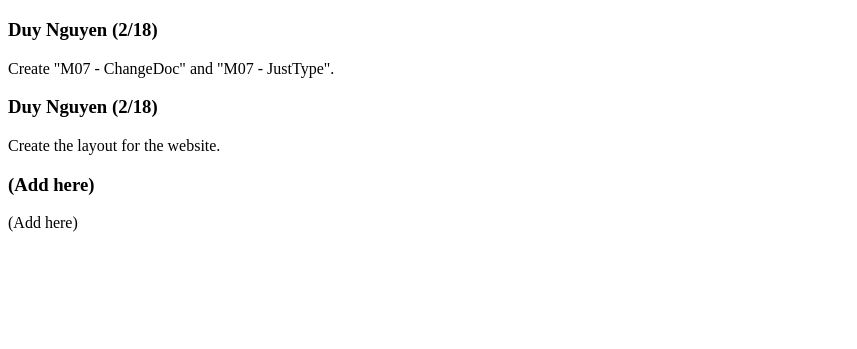
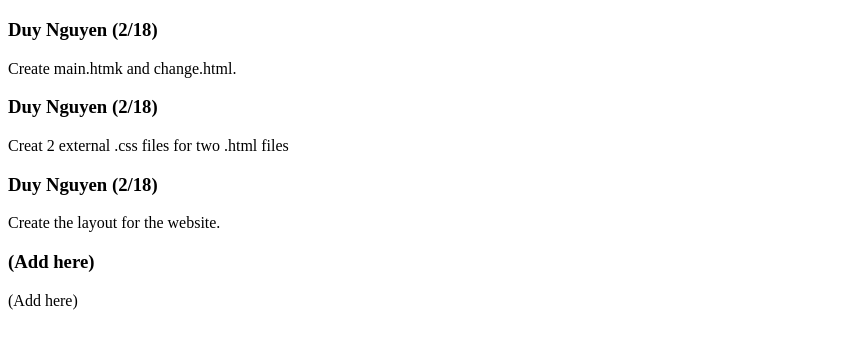
Before and after one commit to AntoniDimes/grp109, a plain HTML site: page team_project/change.html in a window 1280 px wide. Shown: the part 61-410 px from the top of the page, without its empty margins (0-857 px from the left). Drawn offline with Linux system fonts and the light colour scheme.

Commit message:
Update change.html

```diff
--- a/team_project/change.html
+++ b/team_project/change.html
@@ -10,7 +10,11 @@
     <h1>Project name: JustType</h1>
     <div>
       <h3>Duy Nguyen (2/18)</h3>
-      <p>Create "M07 - ChangeDoc" and "M07 - JustType".</p>
+      <p>Create main.htmk and change.html.</p>
+    </div>
+    <div>
+      <h3>Duy Nguyen (2/18)</h3>
+      <p>Creat 2 external .css files for two .html files</p>
     </div>
     <div>
       <h3>Duy Nguyen (2/18)</h3>
```
